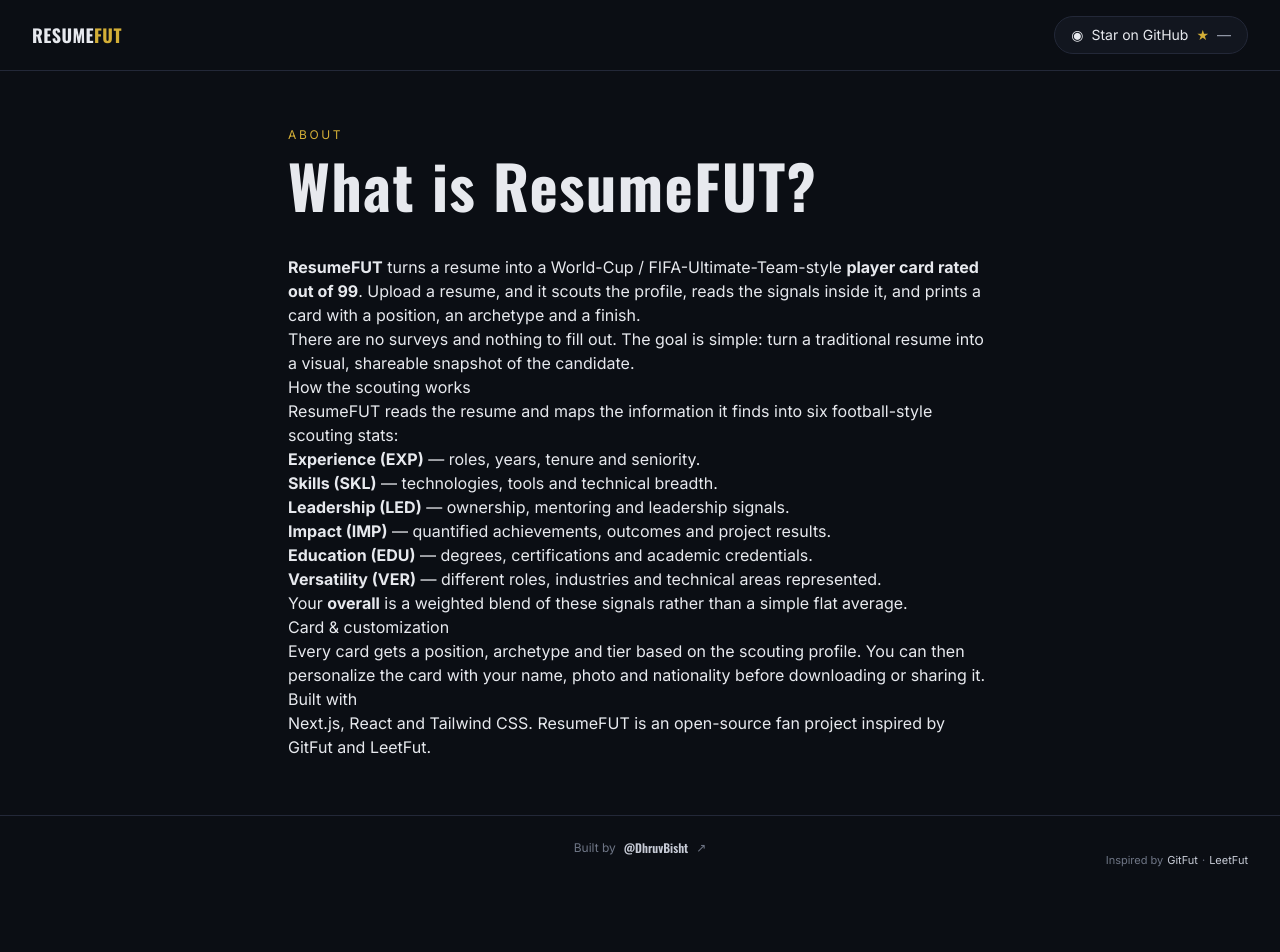
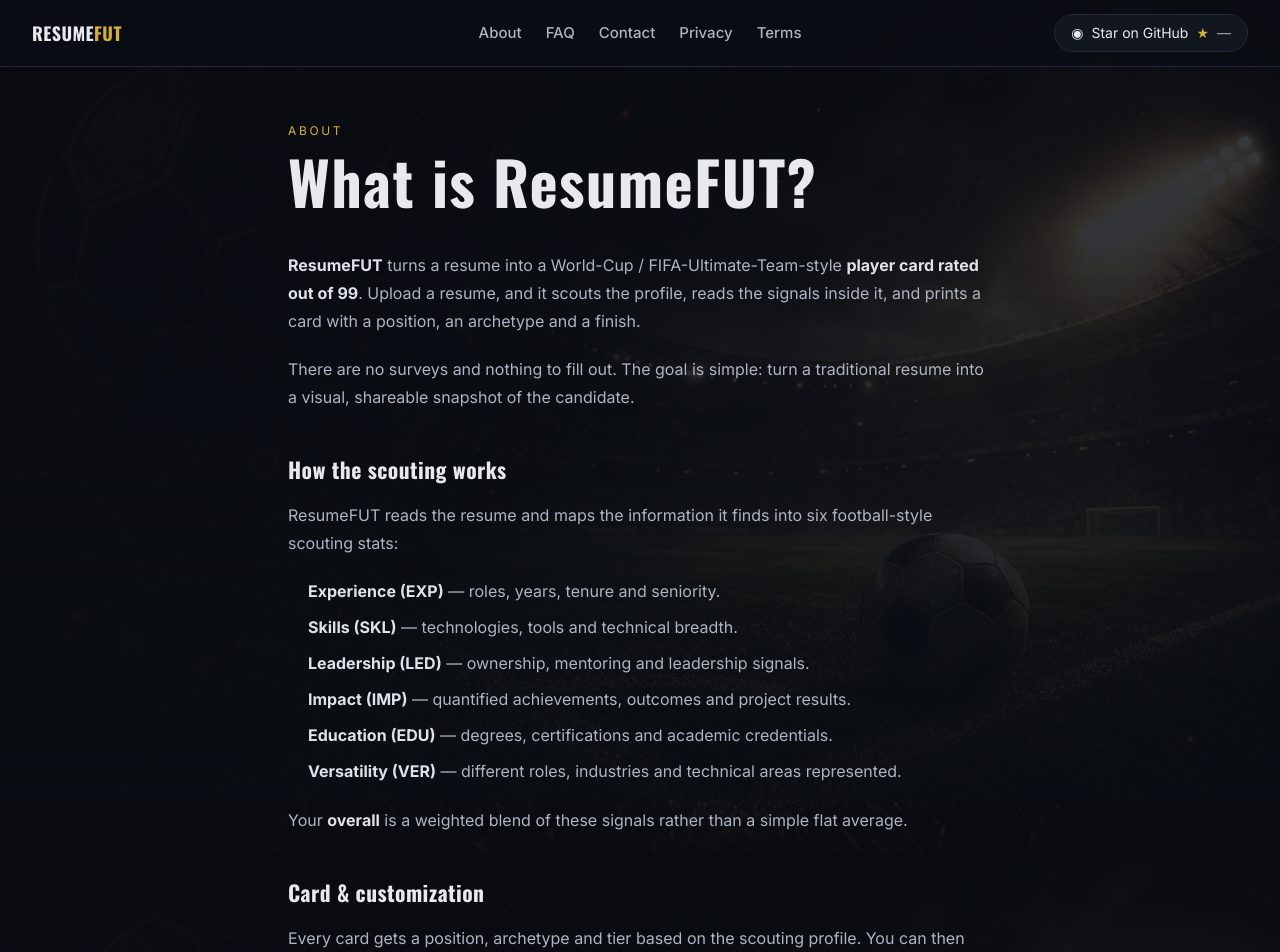
Before and after one commit to Dhruv-Bisht/Resumefut, a Next.js app: page /about in a window 1280 px wide. Shown: the top 952 px of the page. Before the commit the page ends 880 px from the top, so only its background shows below. Built offline with nearby package versions, Linux system fonts and the light colour scheme.

Commit message:
background image

```diff
--- a/components/Footer.js
+++ b/components/Footer.js
@@ -4,13 +4,13 @@
 
 export default function Footer() {
   return (
-    <footer className="relative px-5 md:px-8 py-6 border-t border-hairline text-center text-xs text-[#6f7686]">
+    <footer className="relative px-5 md:px-8 py-5 border-t border-hairline bg-[#0b0e14]/55 backdrop-blur-md text-xs text-[#6f7686] min-h-[58px]">
       <a href={LINKEDIN_URL} target="_blank" rel="noreferrer" className="inline-flex items-center gap-2 hover:text-[#e7e9ee] transition">
         <span>Built by</span>
         <span className="font-display font-semibold text-[#c7cbd6]">@DhruvBisht</span>
         <span aria-hidden="true">↗</span>
       </a>
-      <div className="absolute right-5 md:right-8 bottom-3 text-[11px] flex items-center gap-1">
+      <div className="absolute right-5 md:right-8 bottom-5 flex flex-wrap items-center justify-end gap-x-2 gap-y-1 text-right">
         <span>Inspired by</span>
         <a href={GITFUT_URL} target="_blank" rel="noreferrer" className="text-[#c7cbd6] hover:text-white transition">GitFut</a>
         <span>·</span>
--- a/components/Header.js
+++ b/components/Header.js
@@ -1,15 +1,28 @@
 const GITHUB_URL = 'https://github.com/Dhruv-Bisht/Resumefut';
+
+const NAV_LINKS = [
+  ['About', '/about'],
+  ['FAQ', '/faq'],
+  ['Contact', '/contact'],
+  ['Privacy', '/privacy'],
+  ['Terms', '/terms'],
+];
 
 export default function Header({ onBack, githubStars, onHowItWorks }) {
   return (
-    <header className="flex items-center justify-between px-5 md:px-8 py-4 border-b border-hairline">
-      <div className="flex items-center gap-4">
-        {onBack && <button type="button" onClick={onBack} className="flex items-center gap-2 text-sm text-[#9aa0b0] hover:text-[#e7e9ee] transition"><span aria-hidden="true">←</span> Back</button>}
-        <a href="/" className="font-display font-bold text-lg tracking-wide">RESUME<span className="text-gold">FUT</span></a>
+    <header className="relative flex items-center justify-between gap-4 px-5 md:px-8 py-3.5 border-b border-hairline bg-[#0b0e14]/60 backdrop-blur-md">
+      <div className="flex items-center gap-4 min-w-0 z-10">
+        {onBack && <button type="button" onClick={onBack} className="flex items-center gap-2 text-sm text-[#9aa0b0] hover:text-[#e7e9ee] transition shrink-0"><span aria-hidden="true">←</span> Back</button>}
+        <a href="/" className="font-display font-bold text-lg tracking-wide shrink-0">RESUME<span className="text-gold">FUT</span></a>
       </div>
-      <div className="flex items-center gap-3 md:gap-4">
+
+      <nav className="hidden md:flex absolute left-1/2 -translate-x-1/2 items-center gap-5 lg:gap-6" aria-label="Main navigation">
+        {NAV_LINKS.map(([label, href]) => <a key={href} href={href} className="text-sm lg:text-[15px] font-medium text-[#aeb4c1] hover:text-[#e7e9ee] transition whitespace-nowrap">{label}</a>)}
+      </nav>
+
+      <div className="flex items-center gap-3 md:gap-4 shrink-0 z-10">
         {onHowItWorks && <button type="button" onClick={onHowItWorks} className="hidden sm:inline text-sm text-[#9aa0b0] hover:text-[#e7e9ee] transition">how it works ↗</button>}
-        <a href={GITHUB_URL} target="_blank" rel="noreferrer" className="flex items-center gap-2 text-xs md:text-sm bg-panel border border-hairline rounded-full px-3 md:px-4 py-2 hover:border-gold/60 hover:-translate-y-0.5 transition" aria-label="Open ResumeFUT on GitHub and star the repository"><span aria-hidden="true">◉</span><span>Star on GitHub</span><span className="text-gold">★</span><span className="text-[#9aa0b0]">{githubStars === null ? '—' : githubStars.toLocaleString()}</span></a>
+        {githubStars !== undefined && <a href={GITHUB_URL} target="_blank" rel="noreferrer" className="flex items-center gap-2 text-xs md:text-sm bg-panel border border-hairline rounded-full px-3 md:px-4 py-2 hover:border-gold/60 hover:-translate-y-0.5 transition" aria-label="Open ResumeFUT on GitHub and star the repository"><span aria-hidden="true">◉</span><span>Star on GitHub</span><span className="text-gold">★</span><span className="text-[#9aa0b0]">{githubStars === null ? '—' : githubStars.toLocaleString()}</span></a>}
       </div>
     </header>
   );
--- a/components/InfoPage.js
+++ b/components/InfoPage.js
@@ -3,7 +3,7 @@
 
 export default function InfoPage({ eyebrow, title, children }) {
   return (
-    <div className="min-h-screen bg-ink text-[#e7e9ee] font-body">
+    <div className="min-h-screen text-[#e7e9ee] font-body">
       <Header githubStars={null} />
       <main className="max-w-3xl mx-auto px-5 md:px-8 py-10 md:py-14">
         <p className="text-xs tracking-[0.22em] uppercase text-gold mb-3">{eyebrow}</p>
--- a/components/ScoutingMetrics.js
+++ b/components/ScoutingMetrics.js
@@ -1,6 +1,6 @@
 function SectionLabel({ children }) {
   return (
-    <div className="flex items-center gap-2 text-xs font-semibold tracking-[0.15em] text-[#9aa0b0] mb-4">
+    <div className="flex items-center gap-2 text-xs font-semibold tracking-[0.15em] text-[#9aa0b0] mb-2">
       <span className="w-4 h-px bg-[#9aa0b0]" />
       {children}
     </div>
@@ -9,15 +9,15 @@
 
 function MetricRow({ label, rawLabel, score, last }) {
   return (
-    <div className={`${last ? '' : 'pb-4 mb-4 border-b border-hairline/60'}`}>
+    <div className={`${last ? '' : 'pb-2 mb-2 border-b border-hairline/60'}`}>
       <div className="grid grid-cols-[1fr_auto] gap-4 items-center">
         <div className="min-w-0">
           <div className="text-sm font-medium text-[#d7dae2]">{label}</div>
           <div className="text-[11px] text-[#737b8b] mt-1 leading-snug break-words">{rawLabel}</div>
         </div>
-        <div className="text-2xl font-display font-bold text-[#e7e9ee] leading-none tabular-nums">{score}</div>
+        <div className="text-xl font-display font-bold text-[#e7e9ee] leading-none tabular-nums">{score}</div>
       </div>
-      <div className="h-1.5 bg-hairline rounded-full overflow-hidden mt-2.5">
+      <div className="h-1.5 bg-hairline rounded-full overflow-hidden mt-1.5">
         <div className="h-full bg-gold rounded-full" style={{ width: `${score}%` }} />
       </div>
     </div>
@@ -26,7 +26,7 @@
 
 export default function ScoutingMetrics({ card }) {
   return (
-    <div className="bg-panel border border-hairline rounded-lg p-5">
+    <div className="bg-panel border border-hairline rounded-lg p-4">
       <SectionLabel>SCOUTING METRICS</SectionLabel>
       <div>
         {card.metrics.map((m, index) => (
--- a/styles/globals.css
+++ b/styles/globals.css
@@ -11,6 +11,16 @@
 body {
   background-color: #0b0e14;
   color: #e7e9ee;
+}
+
+body {
+  background-image:
+    linear-gradient(180deg, rgba(11, 14, 20, 0.80) 0%, rgba(11, 14, 20, 0.88) 55%, rgba(11, 14, 20, 0.94) 100%),
+    url('/football-background.webp');
+  background-size: cover;
+  background-position: center center;
+  background-attachment: fixed;
+  background-repeat: no-repeat;
 }
 
 .card-tier-bronze {
@@ -57,3 +67,48 @@
     transparent 14px
   );
 }
+
+.prose-resumefut {
+  color: #aeb4c1;
+  line-height: 1.75;
+}
+
+.prose-resumefut p {
+  margin: 0 0 1.25rem;
+}
+
+.prose-resumefut h2 {
+  color: #e7e9ee;
+  font-family: var(--font-oswald);
+  font-weight: 700;
+  font-size: 1.35rem;
+  letter-spacing: 0.02em;
+  margin: 2.5rem 0 0.75rem;
+}
+
+.prose-resumefut h3 {
+  color: #e7e9ee;
+  font-family: var(--font-oswald);
+  font-weight: 700;
+  font-size: 1.1rem;
+  margin: 1.8rem 0 0.5rem;
+}
+
+.prose-resumefut ul {
+  margin: 0 0 1.35rem;
+  padding-left: 1.25rem;
+}
+
+.prose-resumefut li {
+  margin: 0.5rem 0;
+}
+
+.prose-resumefut strong {
+  color: #dfe2e8;
+}
+
+.prose-resumefut a {
+  color: #e3bd4a;
+  text-decoration: underline;
+  text-underline-offset: 3px;
+}
```
Also changed, not shown: pages/index.js (+4 -4 lines), public/football-background.webp (added), 1 other file (tests, documents, lock files or other folders).
